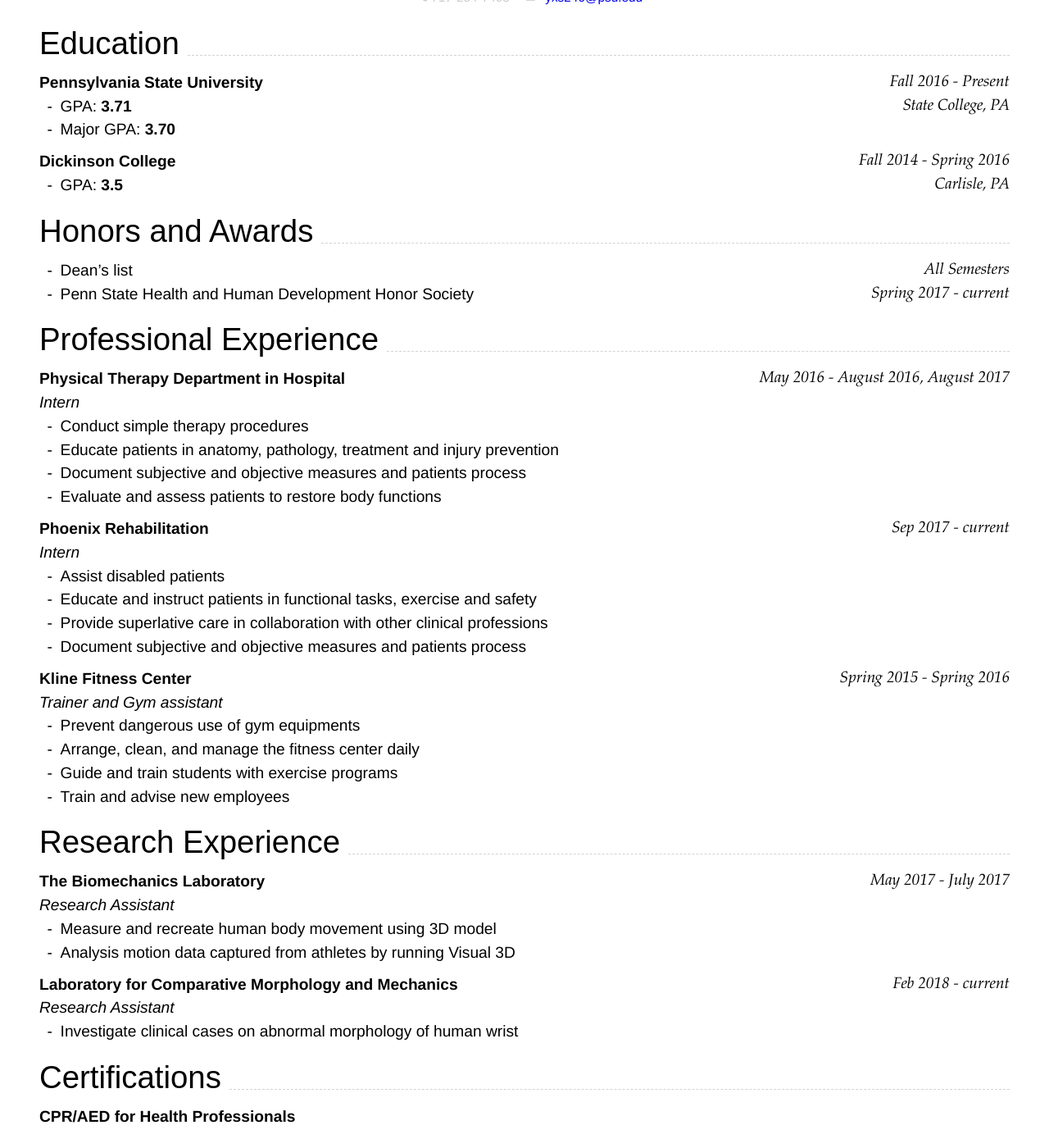
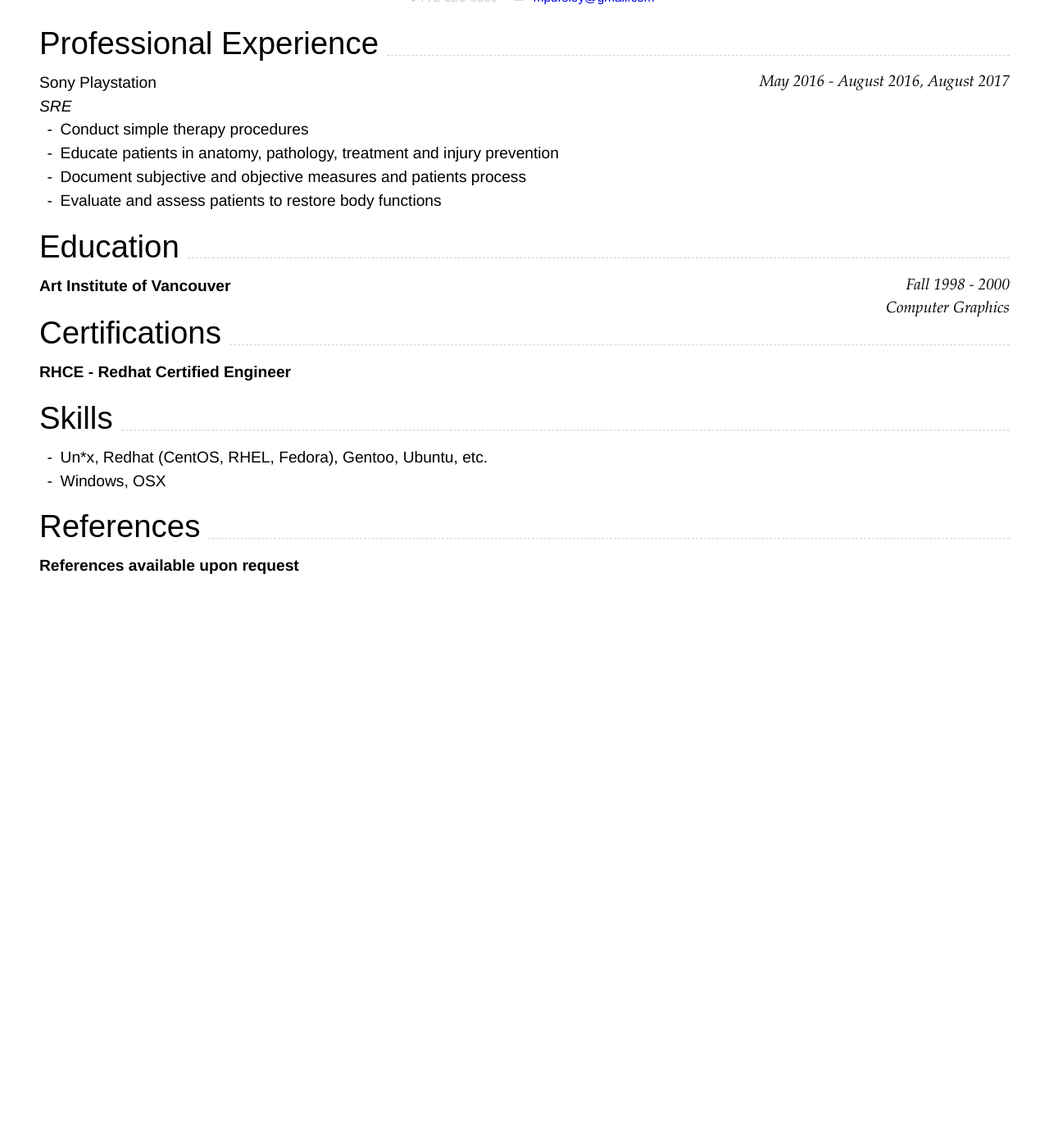
Before and after one commit to mpursley/mpursley.github.io, a Jekyll site: the page built from index.md, in a window 1280 px wide and 1400 px high, scrolled down 203 px. Shown: the whole window at 82% size. Built offline with Jekyll 4.4.1, drawn with Linux system fonts in a browser that asks for light colours; after the commit the page ends 956 px from its top, so only the background shows below that; some of the changed text lies outside the part shown.

Commit message:
update index.md

````diff
--- a/index.md
+++ b/index.md
@@ -1,84 +1,39 @@
 ---
 layout: cv
-title: Yuchen Sun's CV
+title: Matt Pursley's CV
 ---
 
-# Yuchen __Sun__
+# Matt __Pursley__
 <div id="webaddress">
 <i class="fi-telephone" style="margin-left:1em"></i>
-717-254-7403
+772-226-0559
 <i class="fi-mail" style="margin-left:1em"></i>
-<a href="yxs246@psu.edu" style="margin-left:0.5em">yxs246@psu.edu</a>
+<a href="mpursley@gmail.com" style="margin-left:0.5em">mpursley@gmail.com</a>
 </div>
-
-## Education
-
-### __Pennsylvania State University__ `Fall 2016 - Present `
-```
-State College, PA
-```
-- GPA: __3.71__
-- Major GPA: __3.70__
-
-### __Dickinson College__ `Fall 2014 - Spring 2016`
-```
-Carlisle, PA
-```
-- GPA: __3.5__
-
-## Honors and Awards
-
-- Dean’s list `All Semesters`
-- Penn State Health and Human Development Honor Society `Spring 2017 - current`
 
 ## Professional Experience
 
-### __Physical Therapy Department in Hospital__ `May 2016 - August 2016, August 2017`
-_Intern_
+### Sony Playstation `May 2016 - August 2016, August 2017`
+_SRE_
 - Conduct simple therapy procedures
 - Educate patients in anatomy, pathology, treatment and injury prevention
 - Document subjective and objective measures and patients process
 - Evaluate and assess patients to restore body functions
 
-### __Phoenix Rehabilitation__ `Sep 2017 - current`
-_Intern_
-- Assist disabled patients
-- Educate and instruct patients in functional tasks, exercise and safety
-- Provide superlative care in collaboration with other clinical professions
-- Document subjective and objective measures and patients process
+## Education
 
-### __Kline Fitness Center__ `Spring 2015 - Spring 2016`
-_Trainer and Gym assistant_
-- Prevent dangerous use of gym equipments
-- Arrange, clean, and manage the fitness center daily
-- Guide and train students with exercise programs
-- Train and advise new employees
-
-## Research Experience
-
-### __The Biomechanics Laboratory__ `May 2017 - July 2017`
-_Research Assistant_
-- Measure and recreate human body movement using 3D model
-- Analysis motion data captured from athletes by running Visual 3D
-
-### __Laboratory for Comparative Morphology and Mechanics__ `Feb 2018 - current`
-_Research Assistant_
-- Investigate clinical cases on abnormal morphology of human wrist
+### __Art Institute of Vancouver__ `Fall 1998 - 2000 `
+```
+Computer Graphics
+```
 
 ## Certifications
-__CPR/AED for Health Professionals__
+__RHCE - Redhat Certified Engineer__
 
 ## Skills
 
-- Microsoft Office / Apple iWork
-- Java programming
-- Visual 3D
+- Un\*x, Redhat (CentOS, RHEL, Fedora), Gentoo, Ubuntu, etc.
+- Windows, OSX
 
 ## References
-__Elizabeth Myers, M. Ed.__: _Advisor_  (elm122@psu.edu)
-
-__John Challis, Ph.D.__: _Research Advisor_  (jhc10@psu.edu)
-
-__Robert B. Eckhardt, Ph.D.__: _Research Advisor_   (eyl@psu.edu)
-
-__Carly Onkotz Wheaton, PT, DPT__: _Facility Supervisor_   (814-278-1912)
+__References available upon request__
````
